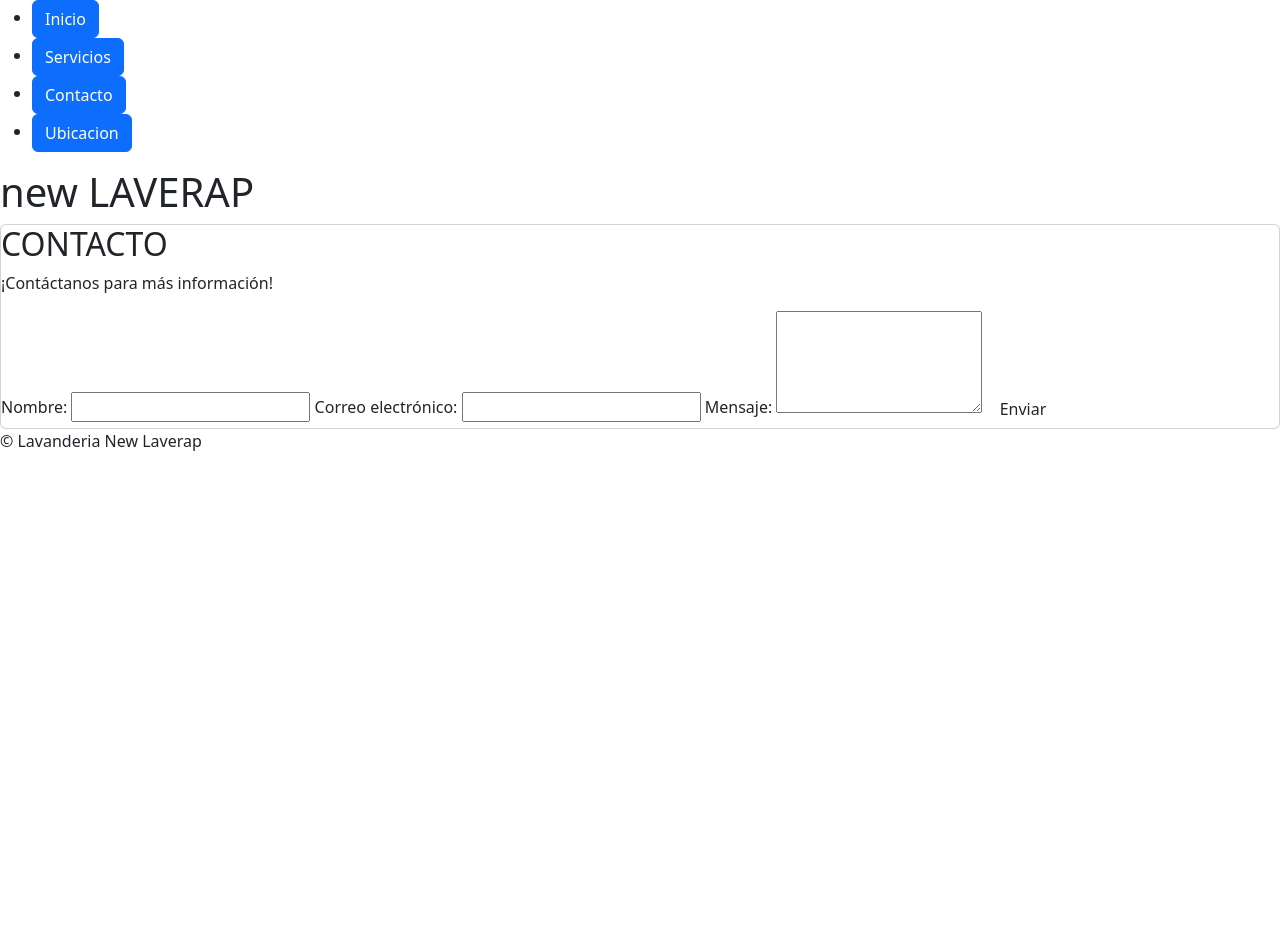
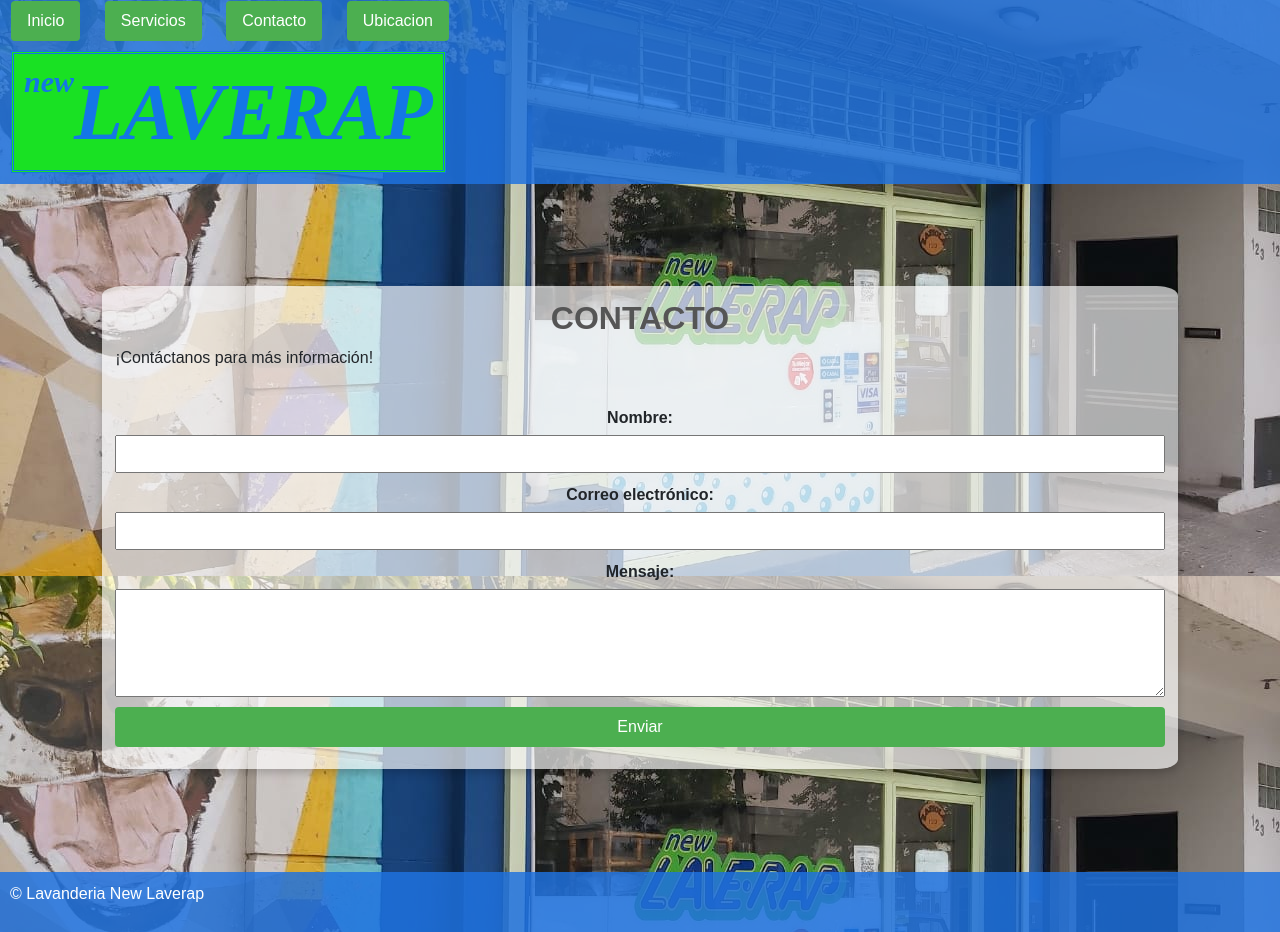
Before and after one commit to UlisesMontes/PreEntrega2Montes, a plain HTML site: page Paginas/Contacto.html in a window 1280 px wide. Before the commit the page ends 800 px from the top, so only its background shows below. Drawn offline with nearby package versions, Linux system fonts and the light colour scheme; the site is published under a folder, as on GitHub Pages, so addresses that start at the root find nothing.

Commit message:
actualizacion de links de la page contacto

```diff
--- a/Paginas/Contacto.html
+++ b/Paginas/Contacto.html
@@ -5,17 +5,17 @@
   <meta name="viewport" content="width=device-width, initial-scale=1">
   <link href="https://cdn.jsdelivr.net/npm/bootstrap@5.3.0-alpha3/dist/css/bootstrap.min.css" rel="stylesheet" integrity="sha384-KK94CHFLLe+nY2dmCWGMq91rCGa5gtU4mk92HdvYe+M/SXH301p5ILy+dN9+nJOZ" crossorigin="anonymous">
   <script src="https://cdn.jsdelivr.net/npm/bootstrap@5.3.0-alpha3/dist/js/bootstrap.bundle.min.js" integrity="sha384-ENjdO4Dr2bkBIFxQpeoTz1HIcje39Wm4jDKdf19U8gI4ddQ3GYNS7NTKfAdVQSZe" crossorigin="anonymous"></script>
-  <link rel="stylesheet" href="/CSS/Contacto.css">
+  <link rel="stylesheet" href="../CSS/Contacto.css">
   <link rel="shortcut icon" href="/Imagenes/icono1.ico.bmp">
 </head>
 <body>
   <header>
     <nav>
       <ul>
-        <li><a href="/index.html"><button class="btn btn-primary" type="button">Inicio</button></a></li>
-        <li><a href="/Paginas/contacto.html/PreciosyServicios.html"><button class="btn btn-primary" type="button">Servicios</button></a></li>
-        <li><a href="/Paginas/contacto.html/Contacto.html" class="active"><button class="btn btn-primary" type="button">Contacto</button></a></li>
-        <li><a href="/Paginas/contacto.html/Ubicacion.html"><button class="btn btn-primary" type="button">Ubicacion</button></a></li>
+        <li><a href="../index.html"><button class="btn btn-primary" type="button">Inicio</button></a></li>
+        <li><a href="./PreciosyServicios.html"><button class="btn btn-primary" type="button">Servicios</button></a></li>
+        <li><a href="./Contacto.html" class="active"><button class="btn btn-primary" type="button">Contacto</button></a></li>
+        <li><a href="./Ubicacion.html"><button class="btn btn-primary" type="button">Ubicacion</button></a></li>
       </ul>
     </nav>
     <h1><span>new</span> LAVERAP</h1>
```
